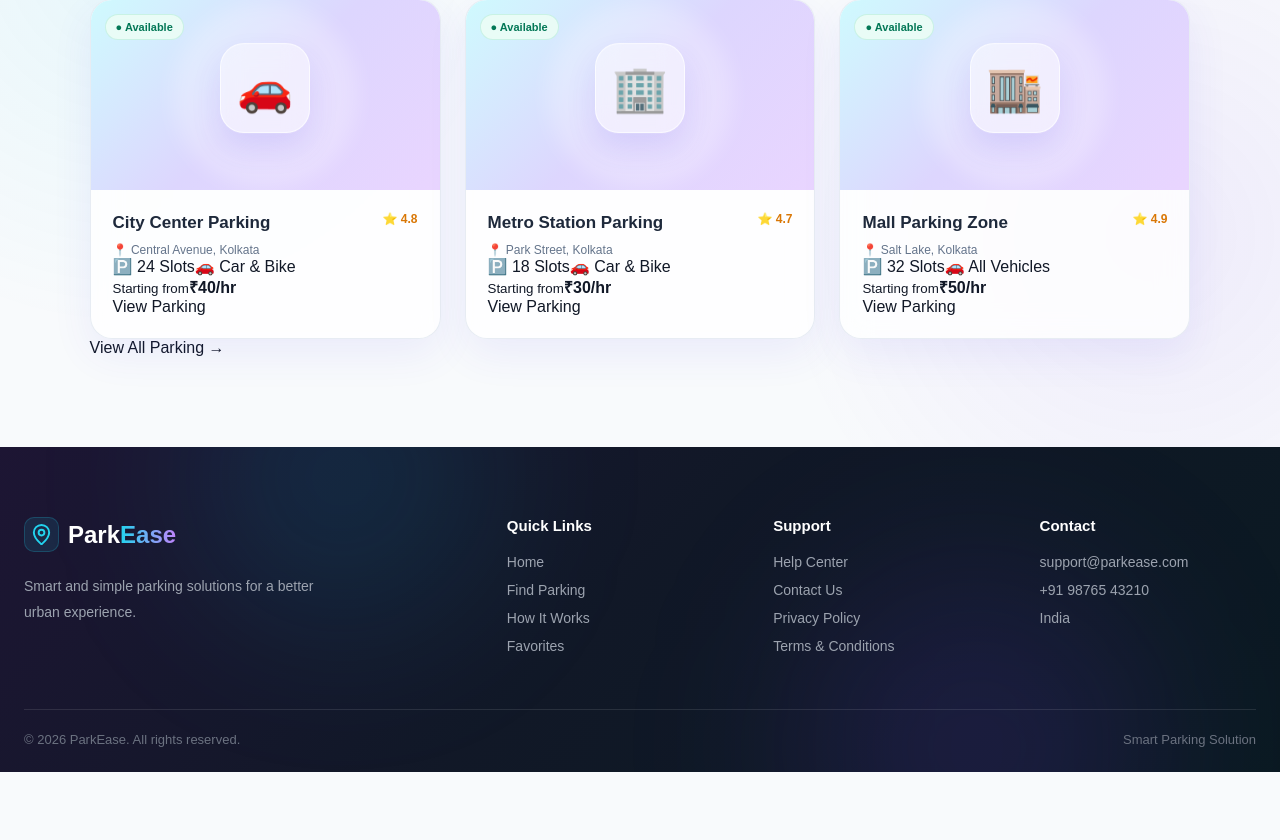
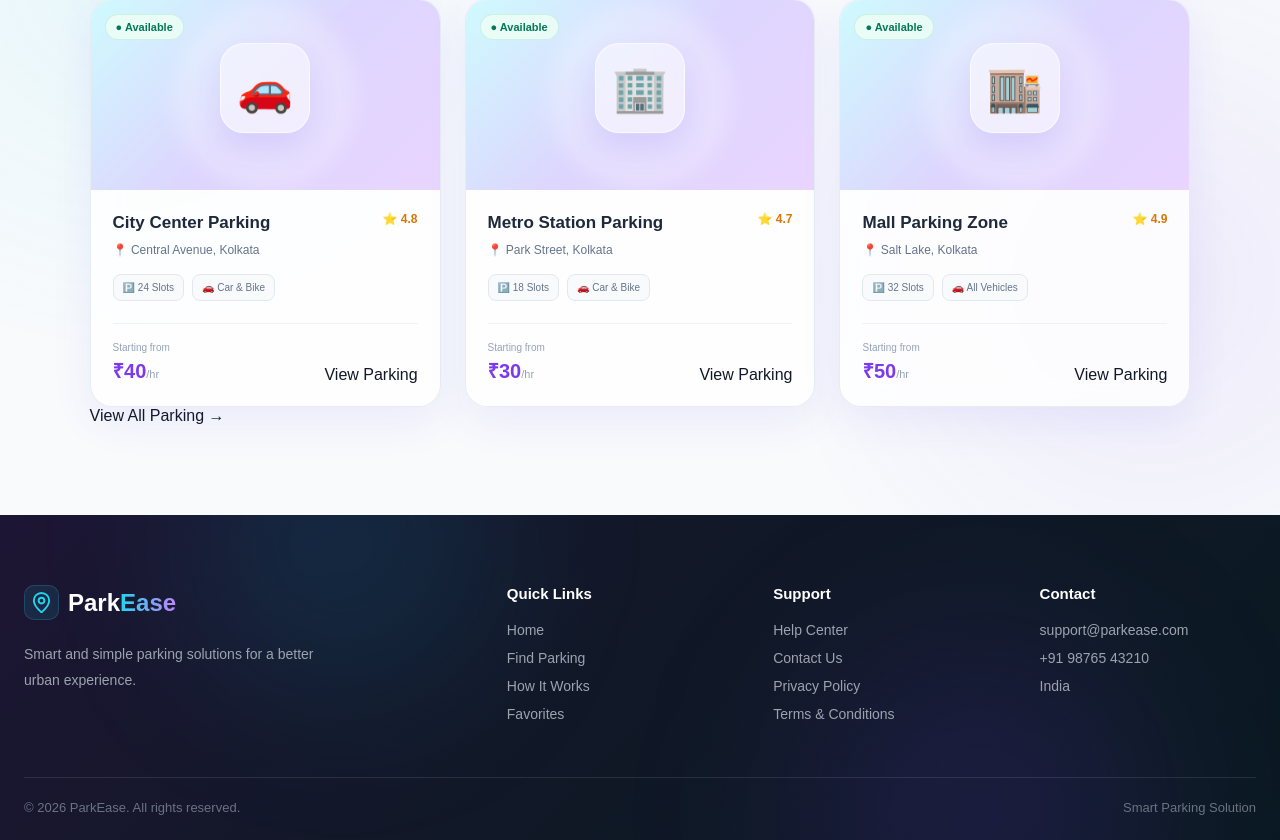
Before and after one commit to dibeyendu-dev/smart-parking-system, a React (Vite) app: page / in a window 1280 px wide. Shown: the part 1473-2313 px from the top of the page. Before the commit the page ends 2245 px from the top, so only its background shows below. Built offline with nearby package versions, Linux system fonts and the light colour scheme.

Commit message:
Featured parking css part 6 added

```diff
--- a/src/css/Home.css
+++ b/src/css/Home.css
@@ -1110,3 +1110,67 @@
 
   font-size: 12px;
 }
+
+/* ======================================== PARKING DETAILS ======================================== */
+
+.parking-details {
+  display: flex;
+  align-items: center;
+  gap: 8px;
+
+  margin-top: 17px;
+}
+
+.parking-details span {
+  padding: 7px 9px;
+
+  color: #64748b;
+
+  background: #f8fafc;
+
+  border: 1px solid #e2e8f0;
+
+  border-radius: 8px;
+
+  font-size: 10px;
+}
+
+
+/* ======================================== PARKING BOTTOM ======================================== */
+
+.parking-bottom {
+  display: flex;
+  align-items: flex-end;
+  justify-content: space-between;
+
+  margin-top: 22px;
+
+  padding-top: 18px;
+
+  border-top: 1px solid #eef2f7;
+}
+
+.parking-bottom div {
+  display: flex;
+  flex-direction: column;
+  gap: 4px;
+}
+
+.parking-bottom small {
+  color: #94a3b8;
+
+  font-size: 10px;
+}
+
+.parking-bottom strong {
+  color: #7c3aed;
+
+  font-size: 20px;
+}
+
+.parking-bottom strong span {
+  color: #94a3b8;
+
+  font-size: 11px;
+  font-weight: 500;
+}
```
